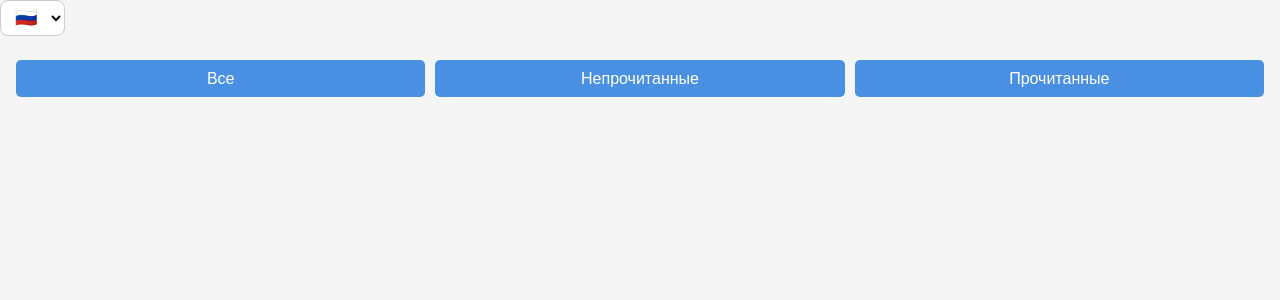
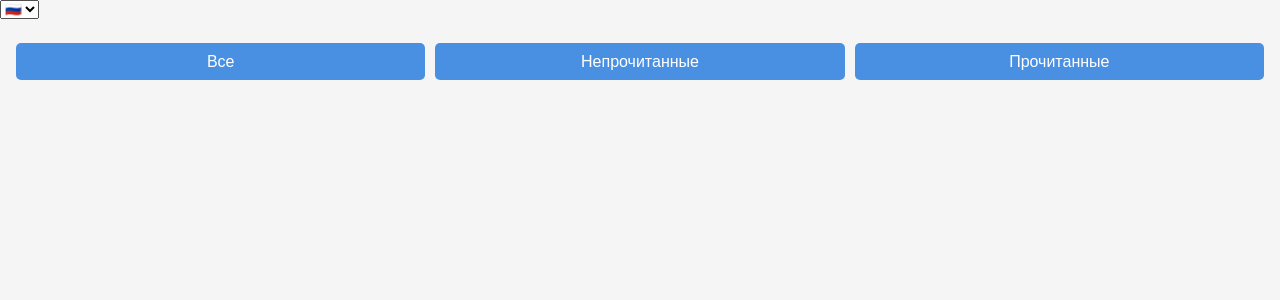
Before and after one commit to Xyrenzo/Test, a Python web app: template templates/post.html in a window 1280 px wide. Shown: the top 300 px of the page. Run offline with Jinja, Linux system fonts and the light colour scheme; the template is opened without the code that fills it, so the values that code supplies are empty.

Commit message:
Update style.css

```diff
--- a/static/style.css
+++ b/static/style.css
@@ -123,7 +123,7 @@ padding: 0.5rem;
 .filters .btn.active {
     background: #2c5fa3;
 }
-select {
+header>select {
   font-size: 18px;
   padding: 6px 10px;
   border-radius: 8px;
```
